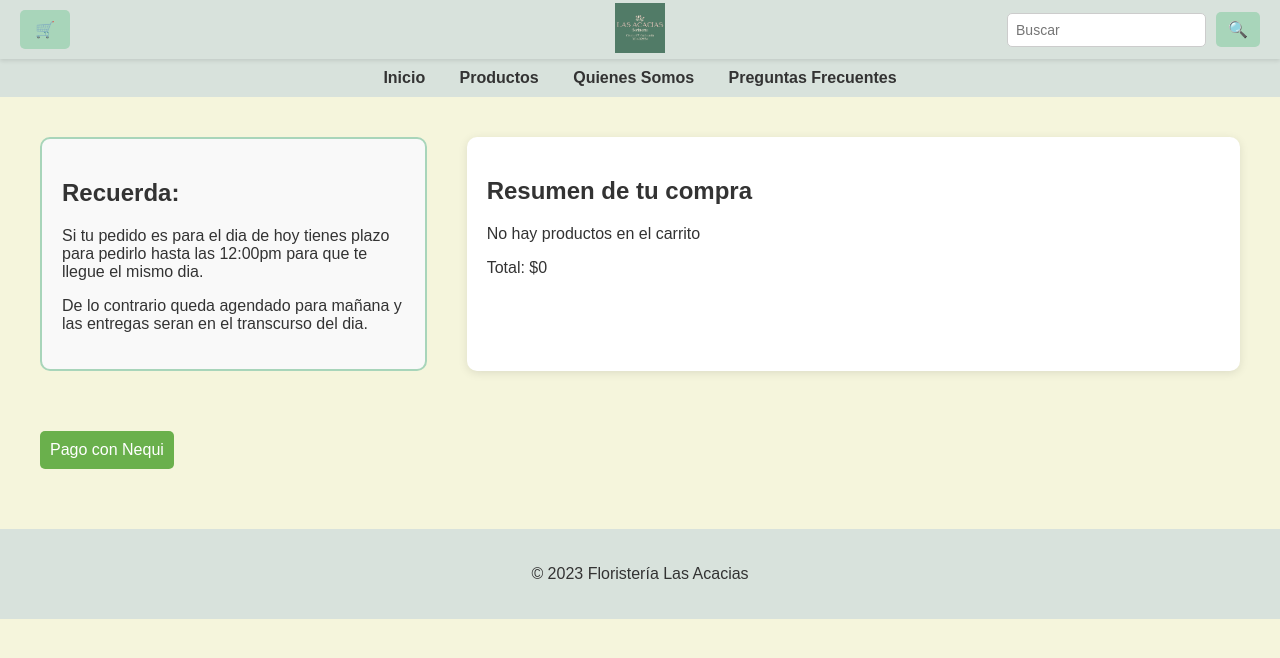
After one commit to SantiagoCrispoca/Lasacacias, a PHP site: page /pagos.html in a window 1280 px wide. The commit adds this page. Shown: the top 658 px of the page. Run offline with PHP 8.4, Linux system fonts and the light colour scheme.

Commit message:
Creación pagina de resumen pagos y boton en carritos

```diff
--- a/index.html
+++ b/index.html
@@ -135,7 +135,10 @@
       </div>
       <div id="carrito-items"></div>
       <div class="carrito-total">Total: $<span id="carrito-total">0</span></div>
-      <button class="vaciar-carrito" id="vaciar-carrito">Vaciar Carrito</button>
+      <div class="carrito-botones">
+        <button class="vaciar-carrito" id="vaciar-carrito">Vaciar Carrito</button>
+        <a href="pagos.html" class="pagar-carrito">Ir a pagar</a>
+    </div>
     </div>
 
     <div class="confirmacion-agregado" id="confirmacion-agregado">
--- /dev/null
+++ b/pagos.html
@@ -0,0 +1,97 @@
+<!DOCTYPE html>
+<html lang="es">
+<head>
+    <meta charset="UTF-8">
+    <meta name="viewport" content="width=device-width, initial-scale=1.0">
+    <title>Pagos - Floristería Las Acacias</title>
+    <link rel="stylesheet" href="styles.css">
+</head>
+<body>
+    <!-- Header -->
+    <header class="header">
+        <button class="cart-button">🛒</button>
+        <div class="logo">
+            <img src="imagenes/logo.jpg" alt="Logo de Floristería Las Acacias">
+        </div>
+        <div class="search-box">
+            <input type="text" placeholder="Buscar">
+            <button class="search-button">&#128269;</button>
+        </div>
+    </header>
+
+    <!-- Navegación -->
+    <nav class="navbar">
+        <ul>
+            <li><a href="index.html">Inicio</a></li>
+            <li><a href="productos.html">Productos</a></li>
+            <li><a href="quienes-somos.html">Quienes Somos</a></li>
+            <li><a href="preguntas-frecuentes.html">Preguntas Frecuentes</a></li>
+        </ul>
+    </nav>
+
+    <!-- Contenido principal -->
+    <main class="contenedor-pagos">
+        <!-- Recordatorio -->
+        <div class="recordatorio">
+            <h2>Recuerda:</h2>
+            <p>Si tu pedido es para el dia de hoy tienes plazo para pedirlo hasta las 12:00pm para que te llegue el mismo dia.</p>
+            <p>De lo contrario queda agendado para mañana y las entregas seran en el transcurso del dia.</p>
+        </div>
+
+        <!-- Resumen del carrito -->
+        <div class="resumen-carrito">
+            <h2>Resumen de tu compra</h2>
+            <div id="resumen-items"></div>
+            <div class="resumen-total">Total: $<span id="resumen-total">0</span></div>
+        </div>
+
+        <!-- Botón de Pago con Nequi -->
+        <div class="botones-pago">
+            <button id="pago-nequi" class="pago-nequi">Pago con Nequi</button>
+        </div>
+    </main>
+
+    <!-- Footer -->
+    <footer>
+        <p>&copy; 2023 Floristería Las Acacias</p>
+    </footer>
+
+    <script>
+        document.addEventListener('DOMContentLoaded', () => {
+            const carrito = JSON.parse(localStorage.getItem('carrito')) || [];
+            const resumenItems = document.getElementById('resumen-items');
+            const resumenTotal = document.getElementById('resumen-total');
+
+            if(carrito.length === 0) {
+                resumenItems.innerHTML = "<p>No hay productos en el carrito</p>";
+                return;
+            }
+
+            let total = 0;
+            resumenItems.innerHTML = carrito.map((item, index) => {
+                const precio = parseInt(item.precio.replace(/\D/g, '')) || 0;
+                const accesorioPrecio = item.accesorio === 'ninguno' ? 0 :
+                    item.accesorio === 'oso' ? 10000 :
+                    item.accesorio === 'globo' ? 5000 :
+                    item.accesorio === 'chocolate' ? 7000 : 8000;
+
+                const subtotal = (precio + accesorioPrecio) * item.cantidad;
+                total += subtotal;
+
+                return `
+                <div class="item-resumen">
+                    <img src="${item.imagen}" alt="${item.nombre}">
+                    <h3>${item.nombre}</h3>
+                    <p>Cantidad: ${item.cantidad}</p>
+                    ${ item.mensaje ? `<p>Comentario: ${item.mensaje}</p>` : '' }
+                    ${ item.accesorio && item.accesorio !== 'ninguno' ? `<p>Accesorio: ${item.accesorio}</p>` : '' }
+                    <p>Subtotal: $${subtotal.toLocaleString()}</p>
+                </div>
+                `;
+            }).join('');
+
+            resumenTotal.textContent = total.toLocaleString();
+        });
+    </script>
+</body>
+</html>
--- a/productos.html
+++ b/productos.html
@@ -154,7 +154,10 @@
             </div>
             <div id="carrito-items"></div>
             <div class="carrito-total">Total: $<span id="carrito-total">0</span></div>
-            <button class="vaciar-carrito" id="vaciar-carrito">Vaciar Carrito</button>
+            <div class="carrito-botones">
+                <button class="vaciar-carrito" id="vaciar-carrito">Vaciar Carrito</button>
+                <a href="pagos.html" class="pagar-carrito">Ir a pagar</a>
+            </div>
     </div>
 
     <div class="confirmacion-agregado" id="confirmacion-agregado">
--- a/styles.css
+++ b/styles.css
@@ -609,6 +609,28 @@ footer {
     bottom: 0;
     left: 0;
 }
+
+.carrito-botones {
+    display: flex;
+    gap: 10px;
+    flex-wrap: wrap;
+}
+
+.pagar-carrito {
+    background: #a8d5ba;
+    color: white;
+    border: none;
+    padding: 10px;
+    border-radius: 5px;
+    cursor: pointer;
+    text-decoration: none;
+    text-align: center;
+    flex-grow: 1;
+}
+
+.pagar-carrito:hover {
+    background: #8cbaa3;
+}
 /* Estilos para pantallas medianas (tablets) */
 @media (max-width: 1024px) {
     .carousel-item {
@@ -690,3 +712,66 @@ footer {
         flex: 0 0 100%; /* Solo 1 imagen visible */
     }
 }
+
+
+/* Estilos para pagos.html */
+.contenedor-pagos {
+    display: grid;
+    grid-template-columns: 1fr 2fr;
+    gap: 40px;
+    max-width: 1200px;
+    margin: 20px auto;
+    padding: 20px;
+}
+
+.recordatorio {
+    background: #f9f9f9;
+    padding: 20px;
+    border-radius: 10px;
+    border: 2px solid #a8d5ba;
+}
+
+.resumen-carrito {
+    background: white;
+    padding: 20px;
+    border-radius: 10px;
+    box-shadow: 0 2px 10px rgba(0,0,0,0.1);
+}
+
+.item-resumen {
+    display: flex;
+    align-items: center;
+    gap: 15px;
+    margin-bottom: 20px;
+    border-bottom: 1px solid #eee;
+    padding-bottom: 15px;
+}
+
+.item-resumen img {
+    width: 80px;
+    height: 80px;
+    object-fit: cover;
+    border-radius: 50%;
+}
+
+@media (max-width: 768px) {
+    .contenedor-pagos {
+        grid-template-columns: 1fr;
+    }
+}
+
+
+.pago-nequi {
+    background: #6ab04c; /* Un tono de verde */
+    color: white;
+    border: none;
+    padding: 10px;
+    border-radius: 5px;
+    font-size: 16px;
+    cursor: pointer;
+    margin-top: 20px;
+}
+
+.pago-nequi:hover {
+    background: #489839;
+}
```
